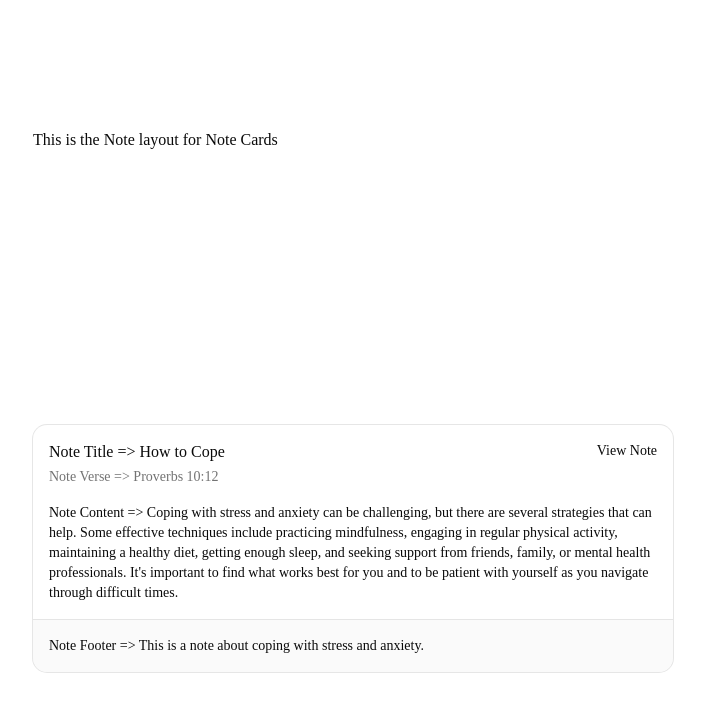
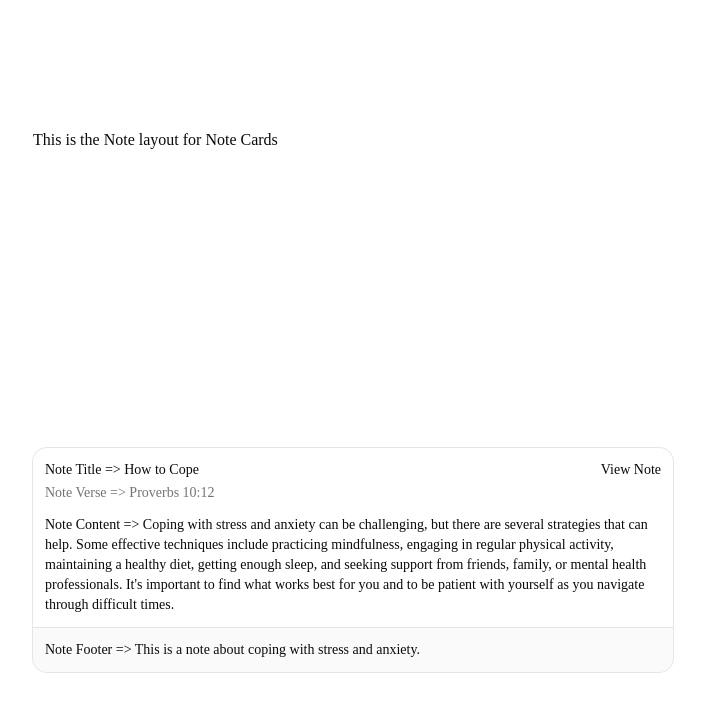
Before and after one commit to torywash/bible-notes, a Next.js app in the folder app/: page / in a window 1280 px wide. Shown: the top 712 px of the page, without its empty margins (287-992 px from the left). Built offline with nearby package versions, Linux system fonts and the light colour scheme.

Commit message:
page.tsx card sizing update

```diff
--- a/app/app/page.tsx
+++ b/app/app/page.tsx
@@ -22,7 +22,7 @@ export default function Home() {
     <div className="flex flex-col flex-1 items-center justify-center bg-zinc-50 font-sans dark:bg-black">
       <main className="flex flex-1 w-full max-w-3xl flex-col items-center justify-between py-32 px-16 bg-white dark:bg-black sm:items-start">
         <h1>This is the Note layout for Note Cards</h1>
-        <Card size="default" className="w-full">
+        <Card size="sm">
           <CardHeader>
             <CardTitle>{noteTitle}</CardTitle>
             <CardDescription>{noteVerse}</CardDescription>
```
